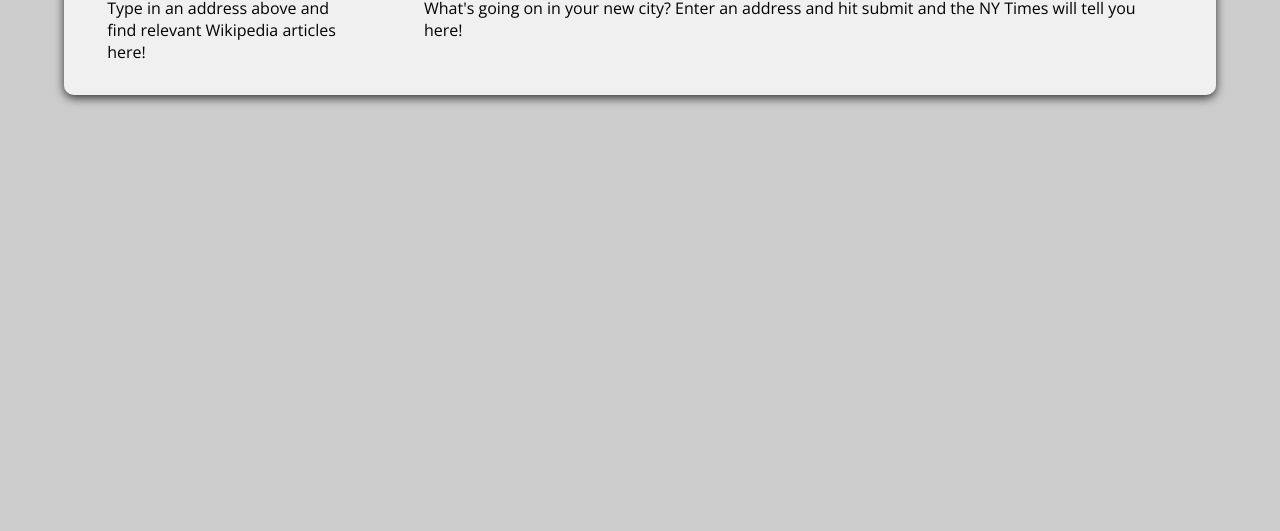
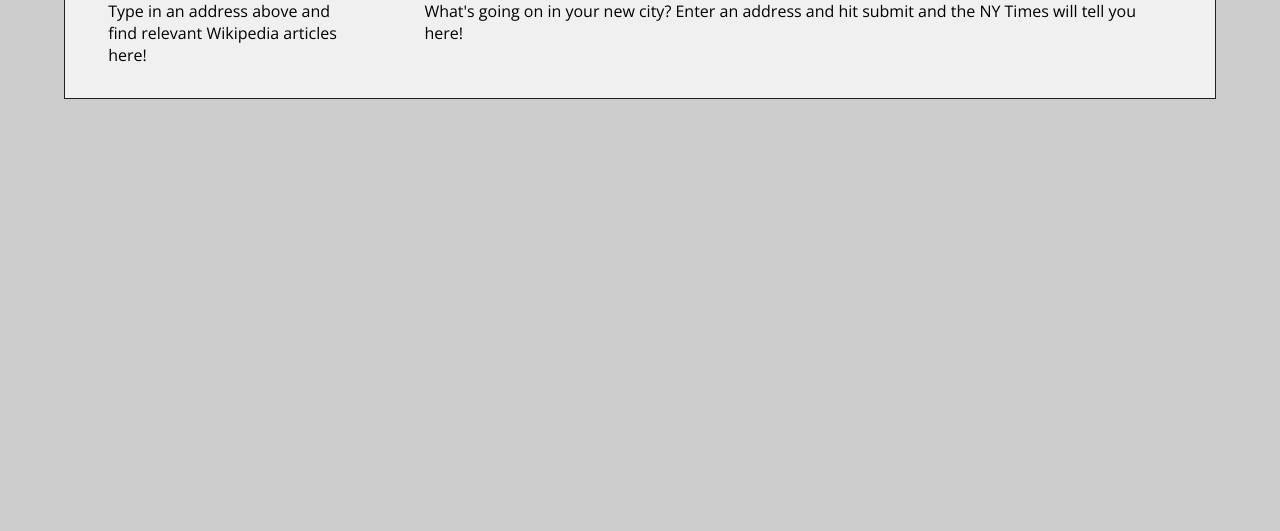
Before and after one commit to Hazumi/moving-planner, a plain HTML site: page index.html in a window 1280 px wide. Shown: the part 269-800 px from the top of the page. Drawn offline with nearby package versions, Linux system fonts and the light colour scheme; a web font is replaced by a local one.

Commit message:
restyled boxes

```diff
--- a/css/style.css
+++ b/css/style.css
@@ -41,7 +41,7 @@ header {
   background: -webkit-linear-gradient(45deg, #355c7d 0%, #6c5b7b 100%);
   background: linear-gradient(45deg, #355c7d 0%, #6c5b7b 100%);
   filter: progid:DXImageTransform.Microsoft.gradient( startColorstr='#355c7d', endColorstr='#6c5b7b',GradientType=1 );*/
-  box-shadow: 0 3px 10px #333;
+  /*box-shadow: 0 3px 10px #333;*/
 }
 
 li {
@@ -64,11 +64,7 @@ li {
   max-width: 1200px;
   justify-content: space-around;
   background-color: rgba(255,255,255,0.7);
-  -webkit-border-radius: 10px;
-  -moz-border-radius: 10px;
-  -ms-border-radius: 10px;
-  border-radius: 10px;
-  box-shadow: 0 3px 10px #333;
+  border: #222 solid 1px;
 }
 
 .street-box, .city-box, .submit-box {
@@ -89,11 +85,9 @@ li {
   opacity:1;
 }
 
-.greeting {
-  color:black;
-  text-shadow: 1px 1px 3px rgba(255,255,255, .5);
+/*.greeting {
   text-align: center;
-}
+}*/
 
 .wikipedia-container {
   width: 20%;
```
